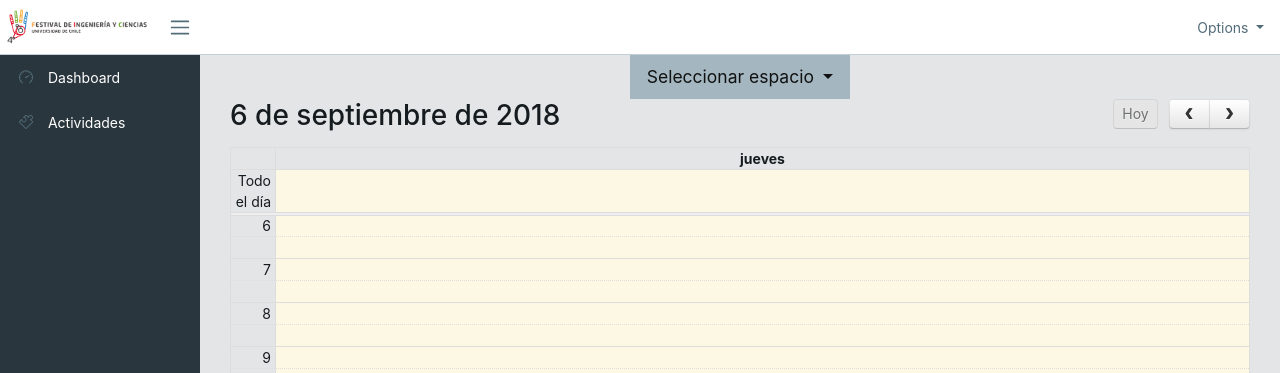
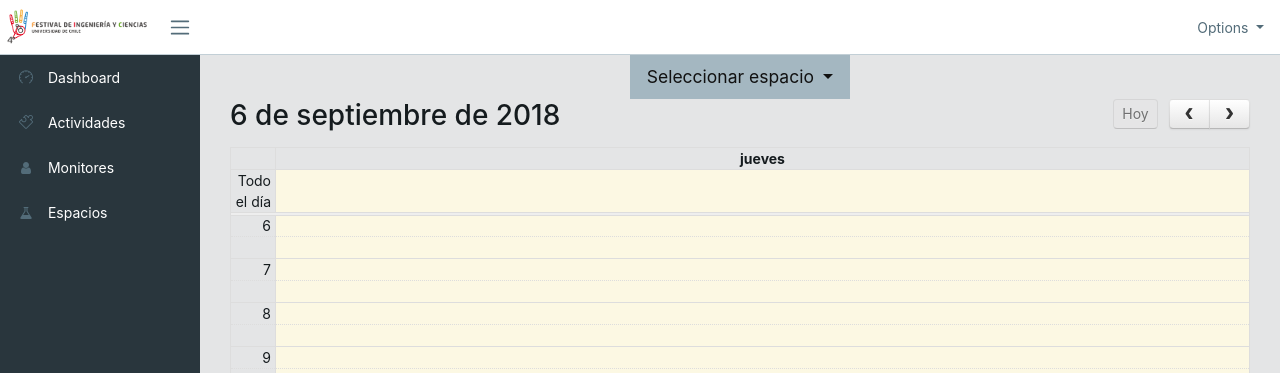
Before and after one commit to josecannete/LogisticaFestival, a Django app: page /espacio/1/ in a window 1280 px wide. Shown: the top 373 px of the page. Run offline with Django 3.2, Linux system fonts and the light colour scheme; data that the repository does not hold is empty; some libraries are stand-ins or nearby versions.

Commit message:
updated sidebar (base.html)

```diff
--- a/logistica/models.py
+++ b/logistica/models.py
@@ -18,7 +18,7 @@ class Horario(models.Model):
 class Espacio(models.Model):
     encargado = models.ForeignKey(User, on_delete=models.CASCADE)
     nombre = models.CharField(max_length=200)
-    ubicacion = models.CharField(max_length=2)
+    ubicacion = models.CharField(max_length=200)
     capacidad = models.IntegerField()
     horarioDisponible = models.ManyToManyField(Horario)
 
@@ -42,8 +42,6 @@ class Visita(models.Model):
     tamanoGrupo = models.IntegerField()
     monitor = models.ForeignKey(Monitor, on_delete=models.CASCADE)
 
-    def __str__(self):
-        return self.nombre
 
 
 # Actividad
--- a/templates/app/principal.html
+++ b/templates/app/principal.html
@@ -126,7 +126,6 @@
                                                             <th scope="col">Hora término</th>
                                                               <th scope="col">Asistentes</th>
                                                             <th scope="col">Capacidad</th>
-                                                              <th scope="col"></th>
                                                           </tr>
                                                         </thead>
                                                           <tbody>
@@ -137,9 +136,6 @@
                                                                   <td class="filterable-cell">{{ taller.horario.fin.time }}</td>
                                                                   <td class="filterable-cell">{{ taller.capacidadActual }}</td>
                                                                   <td class="filterable-cell">{{ taller.capacidadTotal }}</td>
-                                                                    <td class="filterable-cell"><button
-                                                                            class="btn btn-secondary" style="border-radius:
-                                                                            4px;"><i class="fa fa-edit"></i></button></td>
                                                               </tr>
                                                           {% endfor %}
                                                           </tbody>
--- a/templates/base/base.html
+++ b/templates/base/base.html
@@ -92,6 +92,12 @@
                 <li class="nav-item">
                     <a class="nav-link" href="{% url 'activities' %}"><i class="icon-puzzle"></i> Actividades</a>
                 </li>
+                <li class="nav-item">
+                    <a class="nav-link" href="/monitor/a/"><i class="fa fa-user"></i> Monitores</a>
+                </li>
+                <li class="nav-item">
+                    <a class="nav-link" href="/espacio/a/"><i class="fa fa-flask"></i> Espacios</a>
+                </li>
             </ul>
         </nav>
         <button class="sidebar-minimizer brand-minimizer" type="button"></button>
--- a/templates/base/sidebar.html
+++ b/templates/base/sidebar.html
@@ -8,6 +8,9 @@
             <li class="nav-item">
                 <a class="nav-link" href="{% url 'workshop' %}"><i class="icon-puzzle"></i> Talleres</a>
             </li>
+            <li class="nav-item">
+                <a class="nav-link" href="{% url 'monitor' %}"><i class="fa fa-user"></i> Talleres</a>
+            </li>
         </ul>
     </nav>
     <button class="sidebar-minimizer brand-minimizer" type="button"></button>
```
